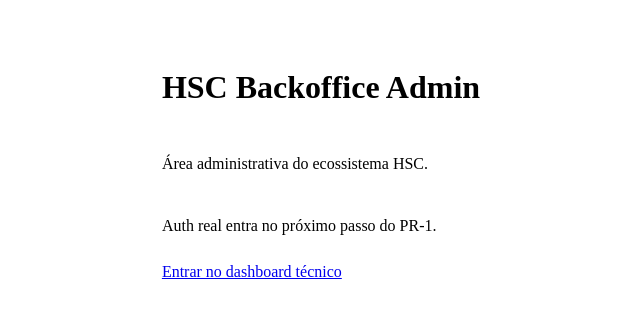
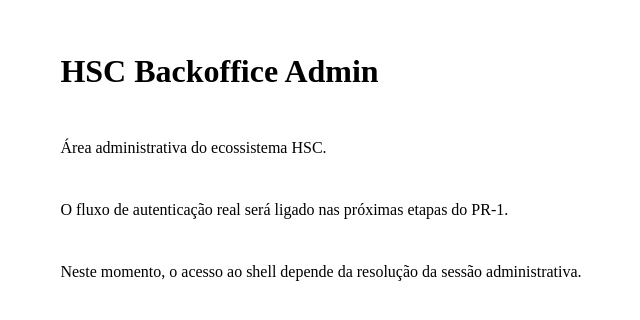
Before and after one commit to 14vosx/hsc-backoffice-admin, an Angular app: page /login in a window 1280 px wide. Shown: the part 268-588 px from the top of the page, without its empty margins (319-959 px from the left). Built offline with nearby package versions, Linux system fonts and the light colour scheme.

Commit message:
feat(backoffice): add base auth guards for protected admin routes

```diff
--- a/src/app/app.routes.ts
+++ b/src/app/app.routes.ts
@@ -1,4 +1,6 @@
 import { Routes } from '@angular/router';
+import { adminAccessGuard } from './core/guards/admin-access.guard';
+import { authGuard } from './core/guards/auth.guard';
 
 export const routes: Routes = [
   {
@@ -15,6 +17,7 @@ export const routes: Routes = [
       import('./core/layout/admin-shell/admin-shell.component').then(
         (m) => m.AdminShellComponent,
       ),
+    canActivate: [authGuard, adminAccessGuard],
     children: [
       {
         path: '',
--- /dev/null
+++ b/src/app/core/guards/admin-access.guard.ts
@@ -0,0 +1,21 @@
+import { inject } from '@angular/core';
+import { CanActivateFn, Router, UrlTree } from '@angular/router';
+
+import { AuthSessionStore } from '../auth/auth-session.store';
+
+export const adminAccessGuard: CanActivateFn = (): boolean | UrlTree => {
+  const router = inject(Router);
+  const authSessionStore = inject(AuthSessionStore);
+
+  const status = authSessionStore.status();
+
+  if (status === 'unauthenticated') {
+    return router.createUrlTree(['/login']);
+  }
+
+  if (!authSessionStore.isAdminAreaAllowed()) {
+    return router.createUrlTree(['/403']);
+  }
+
+  return true;
+};
--- /dev/null
+++ b/src/app/core/guards/auth.guard.ts
@@ -0,0 +1,17 @@
+import { inject } from '@angular/core';
+import { CanActivateFn, Router, UrlTree } from '@angular/router';
+
+import { AuthSessionStore } from '../auth/auth-session.store';
+
+export const authGuard: CanActivateFn = (): boolean | UrlTree => {
+  const router = inject(Router);
+  const authSessionStore = inject(AuthSessionStore);
+
+  const status = authSessionStore.status();
+
+  if (status === 'authenticated') {
+    return true;
+  }
+
+  return router.createUrlTree(['/login']);
+};
--- a/src/app/features/auth/pages/login-page/login-page.component.html
+++ b/src/app/features/auth/pages/login-page/login-page.component.html
@@ -1,7 +1,10 @@
 <main class="login-page">
   <h1>HSC Backoffice Admin</h1>
   <p>Área administrativa do ecossistema HSC.</p>
-  <p>Auth real entra no próximo passo do PR-1.</p>
+  <p>O fluxo de autenticação real será ligado nas próximas etapas do PR-1.</p>
 
-  <a routerLink="/dashboard">Entrar no dashboard técnico</a>
+  <p>
+    Neste momento, o acesso ao shell depende da resolução da sessão
+    administrativa.
+  </p>
 </main>
--- a/src/app/features/auth/pages/login-page/login-page.component.ts
+++ b/src/app/features/auth/pages/login-page/login-page.component.ts
@@ -1,10 +1,9 @@
 import { ChangeDetectionStrategy, Component } from '@angular/core';
-import { RouterLink } from '@angular/router';
 
 @Component({
   selector: 'hsc-login-page',
   standalone: true,
-  imports: [RouterLink],
+  imports: [],
   templateUrl: './login-page.component.html',
   styleUrl: './login-page.component.scss',
   changeDetection: ChangeDetectionStrategy.OnPush,
--- a/src/app/features/error-pages/not-found-page/not-found-page.component.html
+++ b/src/app/features/error-pages/not-found-page/not-found-page.component.html
@@ -1,4 +1,3 @@
-<p>not-found-page works!</p>
 <main class="error-page">
   <h1>404</h1>
   <p>Página não encontrada.</p>
```
